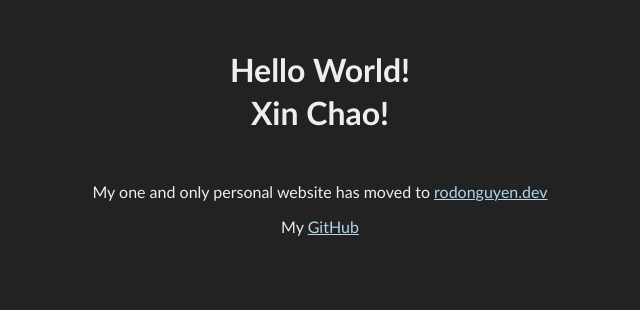
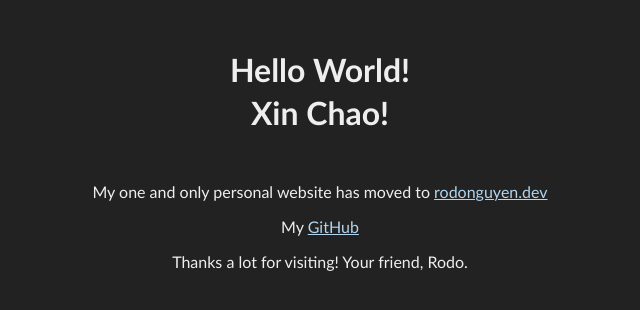
Before and after one commit to rodonguyen/rodonguyen.github.io, a plain HTML site: page index.html in a window 1280 px wide. Shown: the whole page, without its empty margins (320-960 px from the left). Drawn offline with Linux system fonts and the light colour scheme.

Commit message:
Add thankyou note

```diff
--- a/index.html
+++ b/index.html
@@ -42,6 +42,7 @@
     </h1>
     <p>My one and only personal website has moved to <a target="_blank" rel="noopener noreferrer" href='https://rodonguyen.dev'>rodonguyen.dev</a></p>
     <p>My <a target="_blank" rel="noopener noreferrer" href='https://github.com/rodonguyen'>GitHub</a></p>
+    <p>Thanks a lot for visiting! Your friend, Rodo.</p>
 
   </body>
 
```
